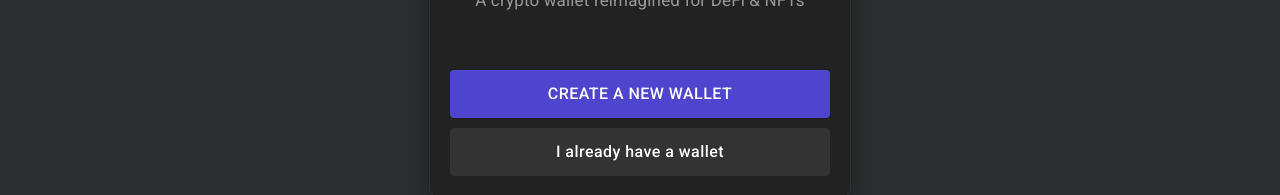
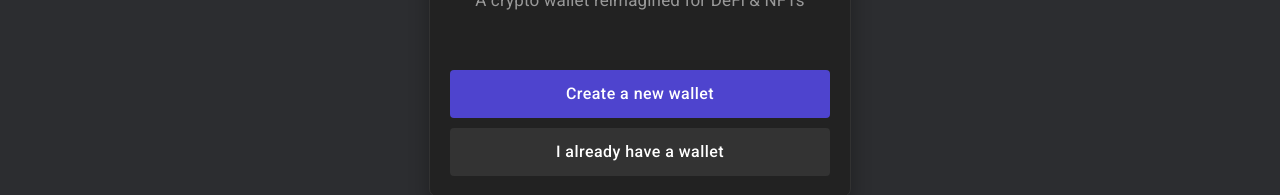
Before and after one commit to cool725/phantom, a React (Create React App) app: page / in a window 1280 px wide. Shown: the part 444-639 px from the top of the page. Built offline with nearby package versions, Linux system fonts and the light colour scheme.

Commit message:
minor change

```diff
--- a/src/components/Phantom/Main.tsx
+++ b/src/components/Phantom/Main.tsx
@@ -9,6 +9,7 @@ const PurpleButton = styled(Button)({
   marginBottom: 10,
   width: "100%",
   background: "#4E44CE",
+  textTransform: "none",
   padding: "10px 0",
   fontSize: "16px",
   color: theme.color.white,
```
